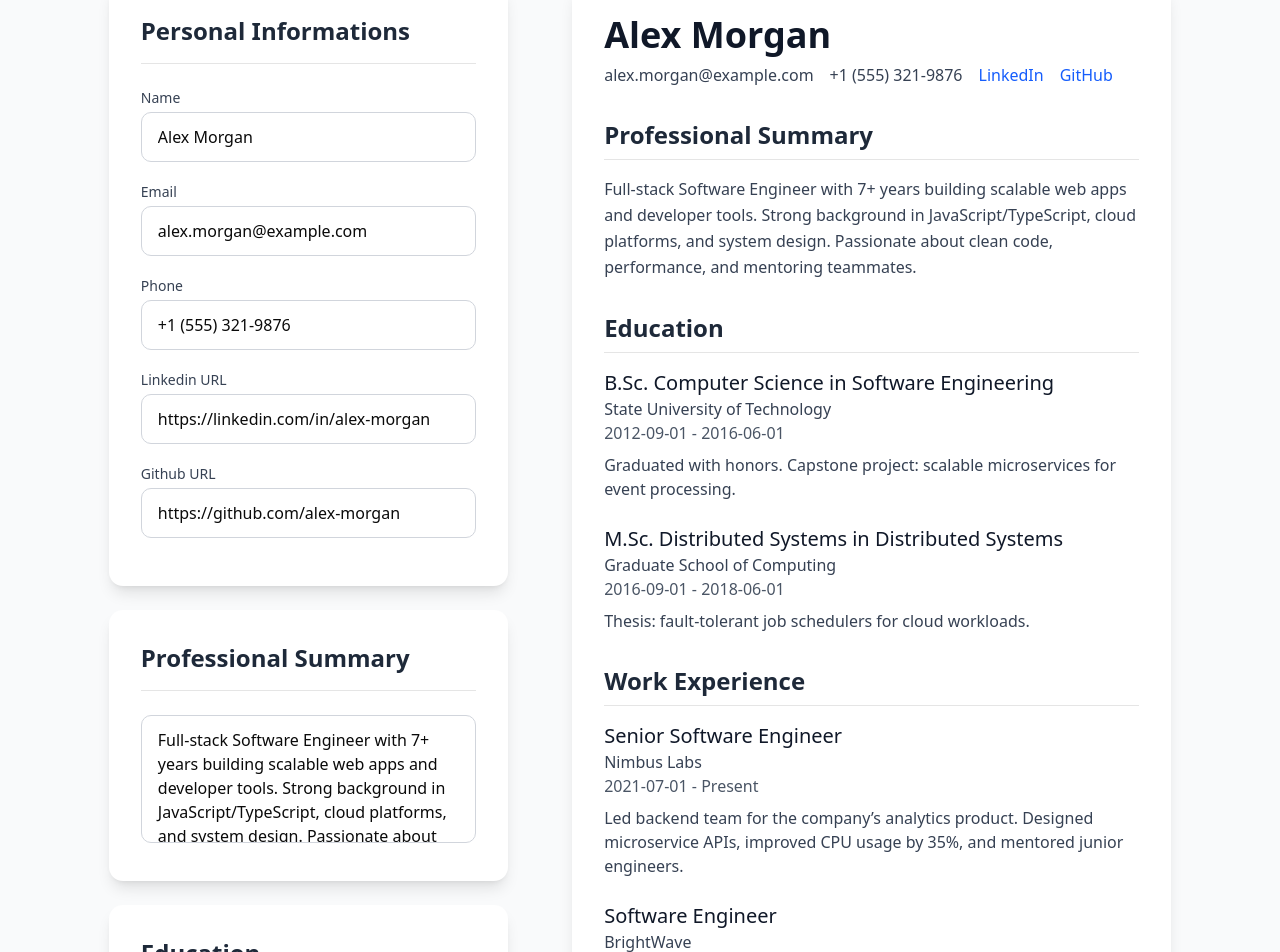
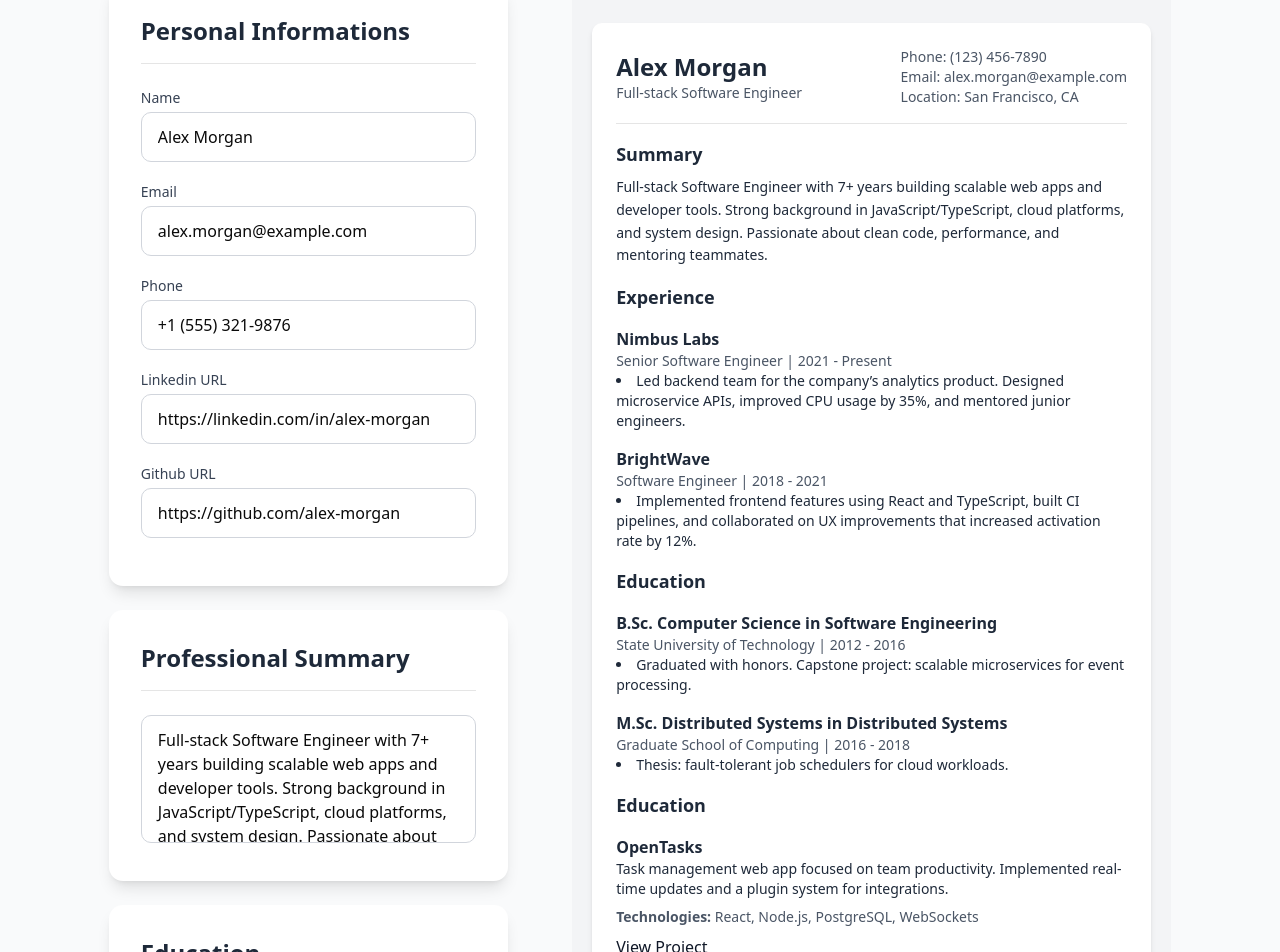
Before and after one commit to AyKrimino/resume-generator, a Next.js app in the folder frontend/: page / in a window 1280 px wide. Shown: the part 120-1072 px from the top of the page. Built offline with nearby package versions, Linux system fonts and the light colour scheme; no server answers.

Commit message:
feat(frontend): add props to classic template

```diff
--- a/frontend/src/app/page.tsx
+++ b/frontend/src/app/page.tsx
@@ -17,10 +17,12 @@ import { useRef, useState } from "react";
 
 export default function Home() {
   const [name, setName] = useState(dummyResume.name);
+  const [headline, setHeadline] = useState(dummyResume.headline);
   const [email, setEmail] = useState(dummyResume.email);
   const [phone, setPhone] = useState(dummyResume.phone);
   const [linkedinUrl, setLinkedinUrl] = useState(dummyResume.linkedinUrl);
   const [githubUrl, setGithubUrl] = useState(dummyResume.githubUrl);
+  const [location, setLocation] = useState(dummyResume.location);
 
   const [summary, setSummary] = useState(dummyResume.summary);
 
@@ -95,15 +97,19 @@ export default function Home() {
           <form className="flex-[1] w-full lg:w-1/2 p-2 sm:p-4 space-y-6">
             <PersonalInformationsSection
               name={name}
+              headline={headline}
               email={email}
               phone={phone}
               linkedinUrl={linkedinUrl}
               githubUrl={githubUrl}
+              location={location}
               setName={setName}
+              setHeadline={setHeadline}
               setEmail={setEmail}
               setPhone={setPhone}
               setLinkedinUrl={setLinkedinUrl}
               setGithubUrl={setGithubUrl}
+              setLocation={setLocation}
             />
             <SummarySection summary={summary} setSummary={setSummary} />
             <EducationSection
@@ -130,10 +136,12 @@ export default function Home() {
           >
             <ResumePreview
               name={name}
+              headline={headline}
               email={email}
               phone={phone}
               linkedinUrl={linkedinUrl}
               githubUrl={githubUrl}
+              location={location}
               summary={summary}
               educationItems={educationItems}
               experienceItems={experienceItems}
--- a/frontend/src/app/templates/react/ClassicTemplate.tsx
+++ b/frontend/src/app/templates/react/ClassicTemplate.tsx
@@ -1,4 +1,7 @@
-const classicTemplate = () => {
+import { ResumePreviewProps } from "@/types/resume";
+
+const ClassicTemplate = (props: ResumePreviewProps) => {
+  console.log(props);
   return (
     <div className="bg-gray-100 text-gray-800">
       <div className="container mx-auto py-10 px-5">
@@ -6,80 +9,110 @@ const classicTemplate = () => {
           <div className="p-4 sm:p-6">
             <div className="flex items-center justify-between">
               <div>
-                <h2 className="text-2xl font-semibold">Jane Doeball</h2>
-                <p className="text-sm text-gray-600">
-                  Senior Software Engineer
-                </p>
+                <h2 className="text-2xl font-semibold">{props.name}</h2>
+                <p className="text-sm text-gray-600">{props.headline}</p>
               </div>
               <div>
                 <p className="text-sm text-gray-600">Phone: (123) 456-7890</p>
                 <p className="text-sm text-gray-600">
-                  Email:
-                  <a href="https://veilmail.io/irish-geoff">
-                    https://veilmail.io/irish-geoff
-                  </a>
+                  Email: <a href={props.email}>{props.email}</a>
                 </p>
                 <p className="text-sm text-gray-600">
-                  Location: San Francisco, CA
+                  Location: {props.location}
                 </p>
               </div>
             </div>
             <hr className="my-4" />
             <div>
               <h3 className="text-lg font-semibold mb-2">Summary</h3>
-              <p className="text-sm leading-relaxed">
-                Results-oriented Senior Software Engineer with 20 years of
-                experience designing, developing, and deploying complex software
-                solutions. Proficient in a variety of programming languages and
-                technologies. Proven track record of leading teams and
-                delivering high-quality products.
+              <p className="text-sm leading-relaxed">{props.summary}</p>
+            </div>
+
+            <div className="mt-4">
+              <h3 className="text-lg font-semibold">Experience</h3>
+              {props.experienceItems?.length > 0 &&
+                props.experienceItems.map((item, index) => (
+                  <div key={index} className="mt-4">
+                    <h4 className="text-md font-semibold">{item.company}</h4>
+                    <p className="text-sm text-gray-600">
+                      {item.title} |{" "}
+                      {new Date(item.startDate).getFullYear() || item.startDate}{" "}
+                      - {new Date(item.endDate).getFullYear() || item.endDate}
                     </p>
+                    {item.description && (
+                      <ul className="list-disc list-inside text-sm">
+                        <li>{item.description}</li>
+                      </ul>
+                    )}
                   </div>
+                ))}
+            </div>
+
             <div className="mt-4">
-              <h3 className="text-lg font-semibold mb-2">Experience</h3>
-              <div>
-                <h4 className="text-md font-semibold">ABC Corporation</h4>
+              <h3 className="text-lg font-semibold">Education</h3>
+              {props.educationItems?.length > 0 &&
+                props.educationItems.map((item, index) => (
+                  <div key={index} className="mt-4">
+                    <h4 className="text-md font-semibold">
+                      {item.degree} in {item.field}
+                    </h4>
                     <p className="text-sm text-gray-600">
-                  Senior Software Engineer | 2015 - Present
+                      {item.school} |{" "}
+                      {new Date(item.startDate).getFullYear() || item.startDate}{" "}
+                      - {new Date(item.endDate).getFullYear() || item.endDate}
                     </p>
+                    {item.description && (
                       <ul className="list-disc list-inside text-sm">
-                  <li>
-                    Lead a team of developers in designing and implementing a
-                    scalable microservices architecture.
-                  </li>
-                  <li>
-                    Developed and maintained critical components of the
-                    company's flagship product, resulting in increased
-                    reliability and performance.
-                  </li>
-                  <li>
-                    Collaborated with product managers to define project
-                    requirements and timelines.
-                  </li>
+                        <li>{item.description}</li>
                       </ul>
+                    )}
                   </div>
+                ))}
+            </div>
+
             <div className="mt-4">
-                <h4 className="text-md font-semibold">XYZ Tech</h4>
-                <p className="text-sm text-gray-600">
-                  Software Engineer | 2008 - 2015
+              <h3 className="text-lg font-semibold">Education</h3>
+              {props.projectItems?.length > 0 &&
+                props.projectItems.map((item, index) => (
+                  <div key={index} className="mt-4">
+                    <h4 className="text-md font-semibold">{item.name}</h4>
+                    {item.description && (
+                      <p className="text-sm text-ray-600">{item.description}</p>
+                    )}
+                    {item.technologies && (
+                      <p className="mt-2 text-sm text-gray-600">
+                        <strong>Technologies:</strong> {item.technologies}
                       </p>
-                <ul className="list-disc list-inside text-sm">
-                  <li>
-                    Contributed to the development of a cutting-edge mobile
-                    application, used by millions of users worldwide.
-                  </li>
-                  <li>
-                    Implemented continuous integration and deployment pipelines,
-                    improving team efficiency and product quality.
-                  </li>
-                  <li>
-                    Mentored junior engineers and conducted code reviews to
-                    ensure adherence to best practices.
-                  </li>
-                </ul>
+                    )}
+                    {item.link && (
+                      <p className="mt-2">
+                        <a
+                          href={item.link}
+                          target="_blank"
+                          rel="noopener noreferrer"
+                          className="text-gray-900 hover:underline"
+                        >
+                          View Project
+                        </a>
+                      </p>
+                    )}
                   </div>
+                ))}
             </div>
+
+            {props.skills && (
               <div className="mt-4">
+                <h3 className="text-lg font-semibold mb-2">Skills</h3>
+                {props.skills.split(",").map((skill, index) => (
+                  <p className="" key={index}>
+                    {skill.trim()}
+                  </p>
+                ))}
+              </div>
+            )}
+
+            {/* TODO: add skills by categories */}
+            {/* <div className="mt-4">
               <h3 className="text-lg font-semibold mb-2">Skills</h3>
               <ul className="list-disc list-inside text-sm">
                 <li>Programming Languages: Java, Python, JavaScript</li>
@@ -89,21 +122,12 @@ const classicTemplate = () => {
                 <li>Agile Methodologies: Scrum, Kanban</li>
                 <li>DevOps Tools: Docker, Kubernetes, Jenkins</li>
               </ul>
+            </div> */}
           </div>
         </div>
-        </div>
-        <p className="leading-relaxed text-xl text-gray-900 mt-8">
-          We use VeilMail.io to
-          <a
-            className="font-medium text-blue-600 dark:text-blue-500 hover:underline"
-            href="https://veilmail.io"
-          >
-            hide email address from spammers
-          </a>
-        </p>
       </div>
     </div>
   );
 };
 
-export default classicTemplate;
+export default ClassicTemplate;
--- a/frontend/src/components/ResumePreview.tsx
+++ b/frontend/src/components/ResumePreview.tsx
@@ -1,8 +1,8 @@
-import DefaultTemplate from "@/app/templates/react/DefaultTemplate";
+import ClassicTemplate from "@/app/templates/react/ClassicTemplate";
 import { ResumePreviewProps } from "@/types/resume";
 
 const ResumePreview = (props: ResumePreviewProps) => {
-  return <DefaultTemplate {...props} />;
+  return <ClassicTemplate {...props} />;
 };
 
 export default ResumePreview;
--- a/frontend/src/data/dummyResume.ts
+++ b/frontend/src/data/dummyResume.ts
@@ -1,9 +1,11 @@
 export const dummyResume = {
   name: "Alex Morgan",
+  headline: "Full-stack Software Engineer",
   email: "alex.morgan@example.com",
   phone: "+1 (555) 321-9876",
   linkedinUrl: "https://linkedin.com/in/alex-morgan  ",
   githubUrl: "https://github.com/alex-morgan  ",
+  location: "San Francisco, CA",
   summary:
     "Full-stack Software Engineer with 7+ years building scalable web apps and developer tools. Strong background in JavaScript/TypeScript, cloud platforms, and system design. Passionate about clean code, performance, and mentoring teammates.",
   educationItems: [
--- a/frontend/src/types/resume.ts
+++ b/frontend/src/types/resume.ts
@@ -39,15 +39,19 @@ export type ExperienceSectionProps = {
 
 export type PersonalInformationsSectionProps = {
   name: string;
+  headline: string;
   email: string;
   phone: string;
   linkedinUrl: string;
   githubUrl: string;
+  location: string;
   setName: (name: string) => void;
+  setHeadline: (headline: string) => void;
   setEmail: (email: string) => void;
   setPhone: (phone: string) => void;
   setLinkedinUrl: (linkedinUrl: string) => void;
   setGithubUrl: (githubUrl: string) => void;
+  setLocation: (location: string) => void;
 };
 
 export type ProjectItem = {
@@ -74,10 +78,12 @@ export type SummarySectionProps = {
 
 export type ResumePreviewProps = {
   name: string;
+  headline?: string;
   email: string;
   phone: string;
   linkedinUrl: string;
   githubUrl: string;
+  location?: string;
   summary: string;
   educationItems: EducationItem[];
   experienceItems: ExperienceItem[];
```
Lines whose indentation alone changed are shown as unchanged.
